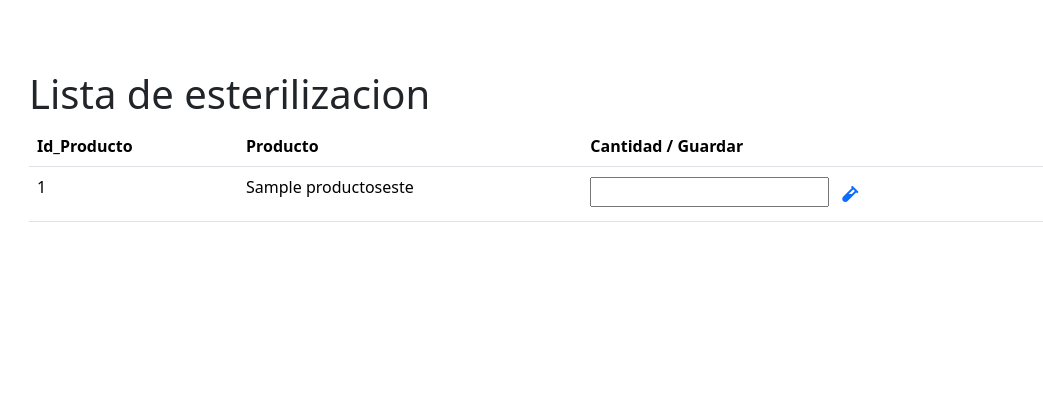
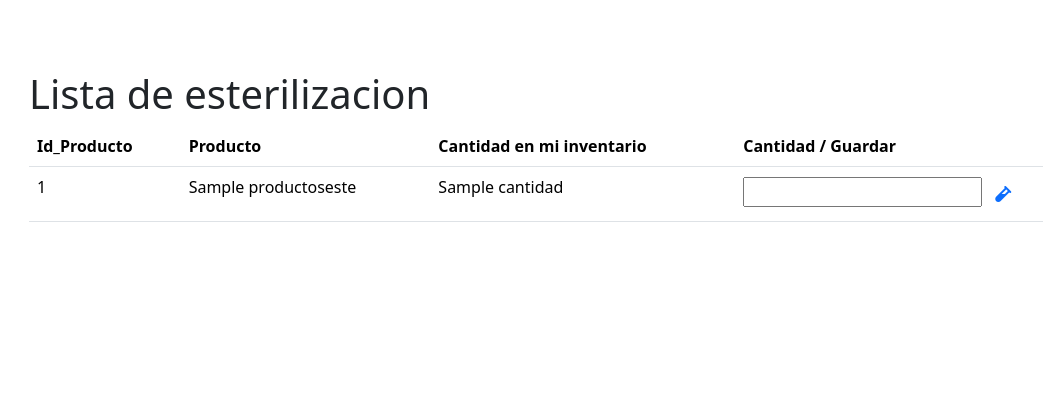
Before and after one commit to matiasramirezbaldiviezo/Zoonosiss, a Yii app: template views/esterilizacion/addproducto.php in a window 1280 px wide. Shown: the top 420 px of the page, without its empty margins (56-1099 px from the left). Run offline with PHP 8.4 and a stand-in for Yii, Linux system fonts and the light colour scheme; the template is opened without the code that fills it: most values are stand-ins (such as "Sample title", 1, 10 or a date in 2020); form fields are guessed from the names that the template uses; data that the repository does not hold is empty; some libraries are stand-ins or nearby versions.

Commit message:
aumneto de tabla

```diff
--- a/models/domain/repository/EsterilizacionDAO.php
+++ b/models/domain/repository/EsterilizacionDAO.php
@@ -71,7 +71,7 @@ class EsterilizacionDAO{
     public function getProductosEsterilizacion(string $productoesterilizacionId): array
     {
         $cmd = Yii::$app->db->createCommand("
-        SELECT id,nombre
+        SELECT id,nombre,cantidad
         FROM inventario
         ORDER BY id
         ");
--- a/views/esterilizacion/addproducto.php
+++ b/views/esterilizacion/addproducto.php
@@ -20,6 +20,9 @@ use yii\helpers\Html;
                 Producto
             </th>
             <th>
+                Cantidad en mi inventario
+            </th>
+            <th>
                 Cantidad   /    Guardar
             </th>
         </tr>
@@ -34,6 +37,9 @@ use yii\helpers\Html;
                     <?= $row['nombre'] ?>
                 </td>
                 <td>
+                    <?= $row['cantidad'] ?>
+                </td>
+                <td>
                     <?php
                     echo Html::beginForm(['esterilizacion/guardararticulo', 'id' => $id_esterilizacion, 'id_inventario' => $row['id']], 'post', ['class' => 'form-inline']);
                     echo Html::textInput('cantidad', null, ['placeholder' => 'Ingrese la cantidad', 'class' => 'form-control']);
--- a/views/esterilizacion/productos.php
+++ b/views/esterilizacion/productos.php
@@ -55,7 +55,7 @@ use yii\bootstrap5\Html;
             <?= $row['cantidad'] ?>
             </td>
             <td>
-            <?= Html::a('<i class="fa-solid fa-trash-can"></i>', ['esterilizacion/deleteproducto', 'id_estein' => $row['id_estein']], ['data-confirm' => 'Desea eliminar el producto de la esterilizacion?']) ?>
+            <?= Html::a('<i class="fa-solid fa-trash-can"></i>', ['esterilizacion/deleteproducto', 'id_estein' => $row['id_estein'],'id'=>$id_este], ['data-confirm' => 'Desea eliminar el producto de la esterilizacion?']) ?>
 
 
             </td>
```
